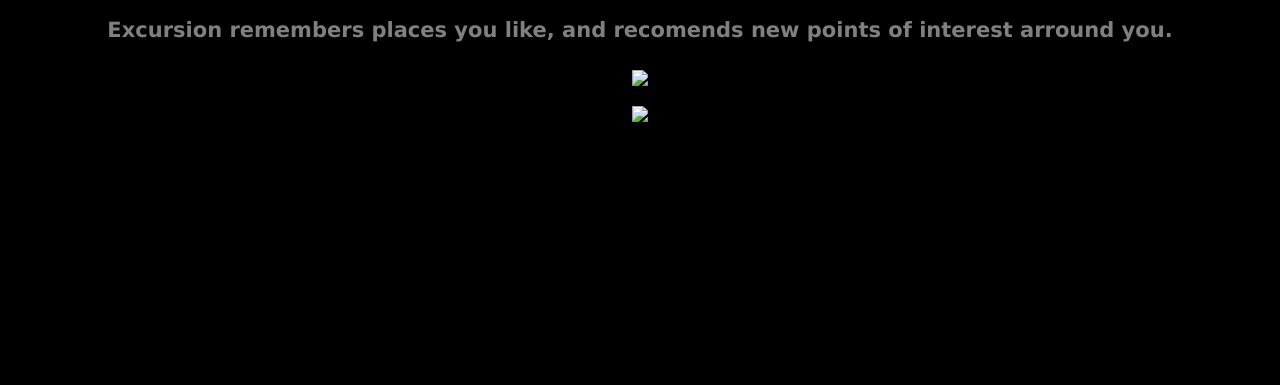
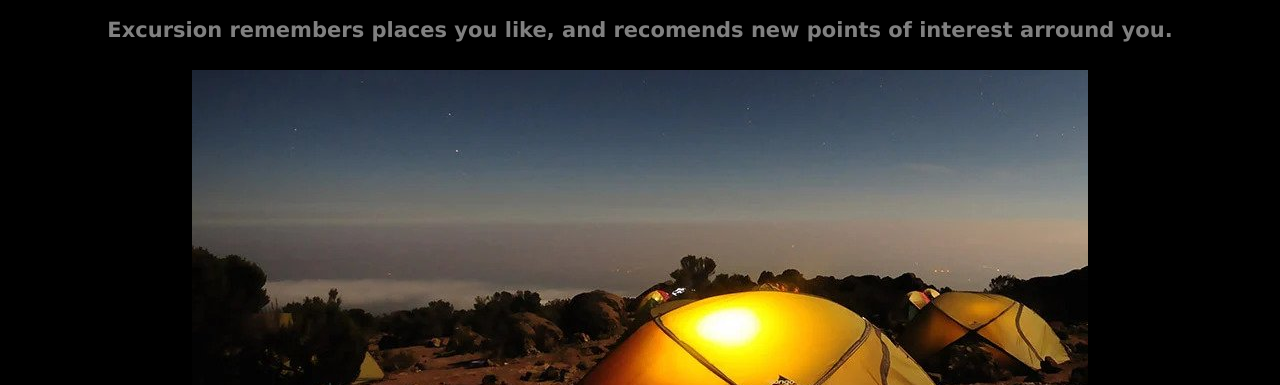
Before and after one commit to JoaoSilva989/excursion-, a plain HTML site: page index.html in a window 1280 px wide. Shown: the part 415-800 px from the top of the page. Drawn offline with Linux system fonts and the light colour scheme.

Commit message:
mistake images

```diff
--- a/index.html
+++ b/index.html
@@ -15,8 +15,8 @@
         </video>
         <h2 class="header--secondary" >Your personal travel guide</h2>
         <h4 class="header--sub-header" >Excursion remembers places you like, and recomends new points of interest arround you.</h4>
-        <p><img src="resources/videos/camp.jpg" ></p>
-        <p><img src="resources/videos/phone.png" ></p>
+        <p><img src="resources/images/camp.jpg" ></p>
+        <p><img src="resources/images/phone.png" ></p>
     </body>
 
 </html>
```
